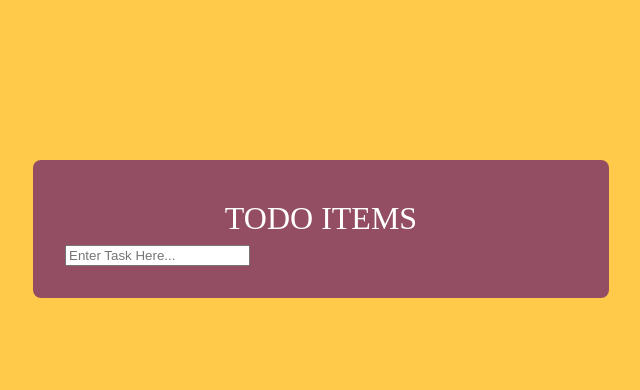
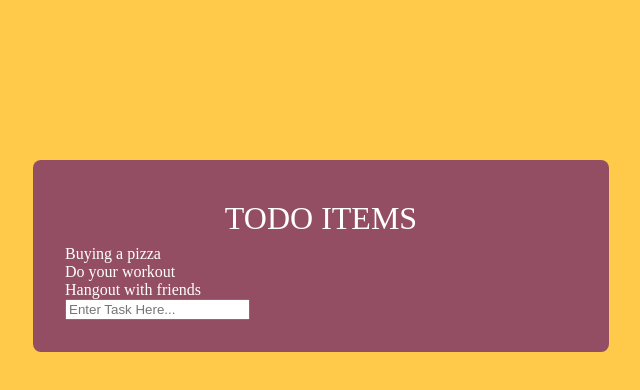
Before and after one commit to zeenat-abedin/todo-app, a React (Create React App) app: page / in a window 1280 px wide. Shown: the top 390 px of the page, without its empty margins (319-959 px from the left). Built offline with nearby package versions, Linux system fonts and the light colour scheme.

Commit message:
"Pass task props to Task component in Todo component"

```diff
--- a/src/components/Task.jsx
+++ b/src/components/Task.jsx
@@ -1,9 +1,9 @@
 import React from 'react'
 
-function Task() {
+function Task({task,key,index}) {
   return (
     <div>
-
+      {task.title}
     </div>
   )
 }
--- a/src/components/Todo.jsx
+++ b/src/components/Todo.jsx
@@ -24,7 +24,7 @@ function Todo() {
     </div>
         <div className="tasks">
           {tasks.map((task, index) => (
-            <Task/>
+            <Task task={task} key={task.title} index={index} />
           ))}
         </div>
         <div className="create-task">
```
